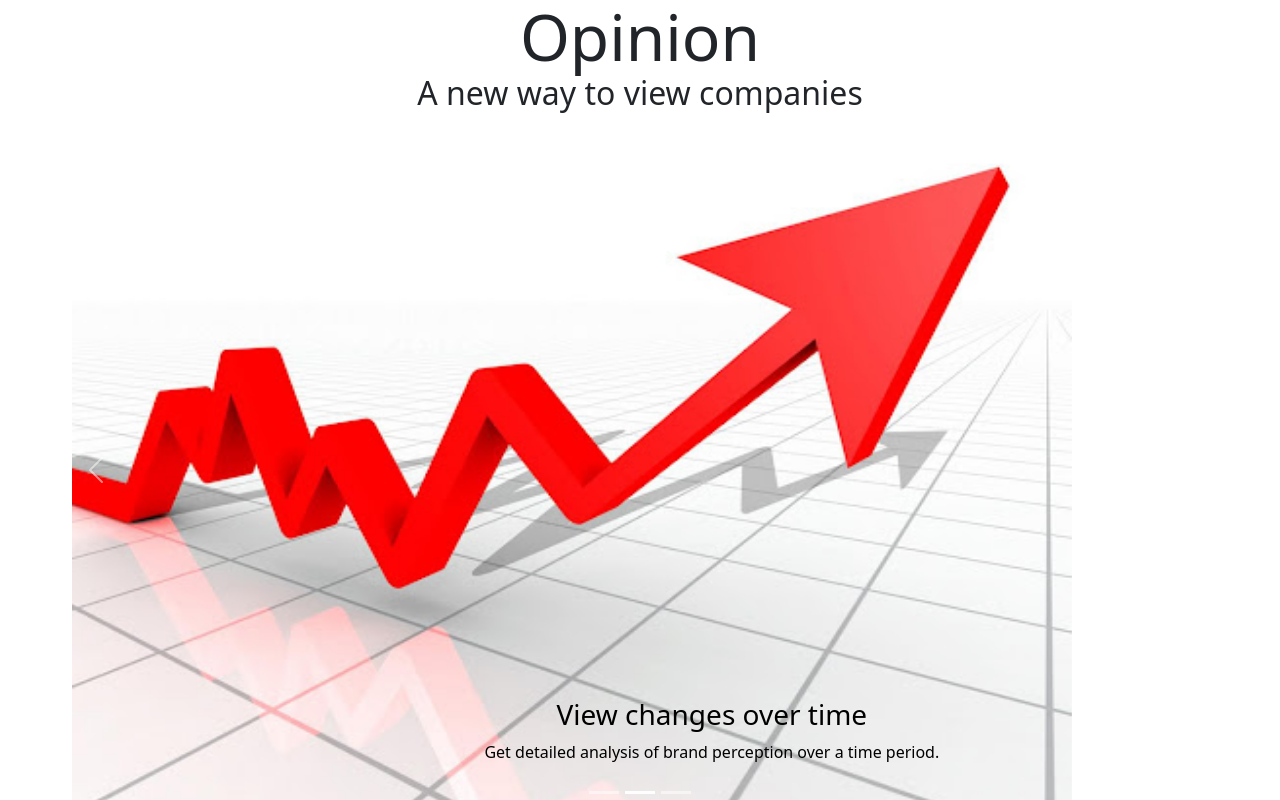
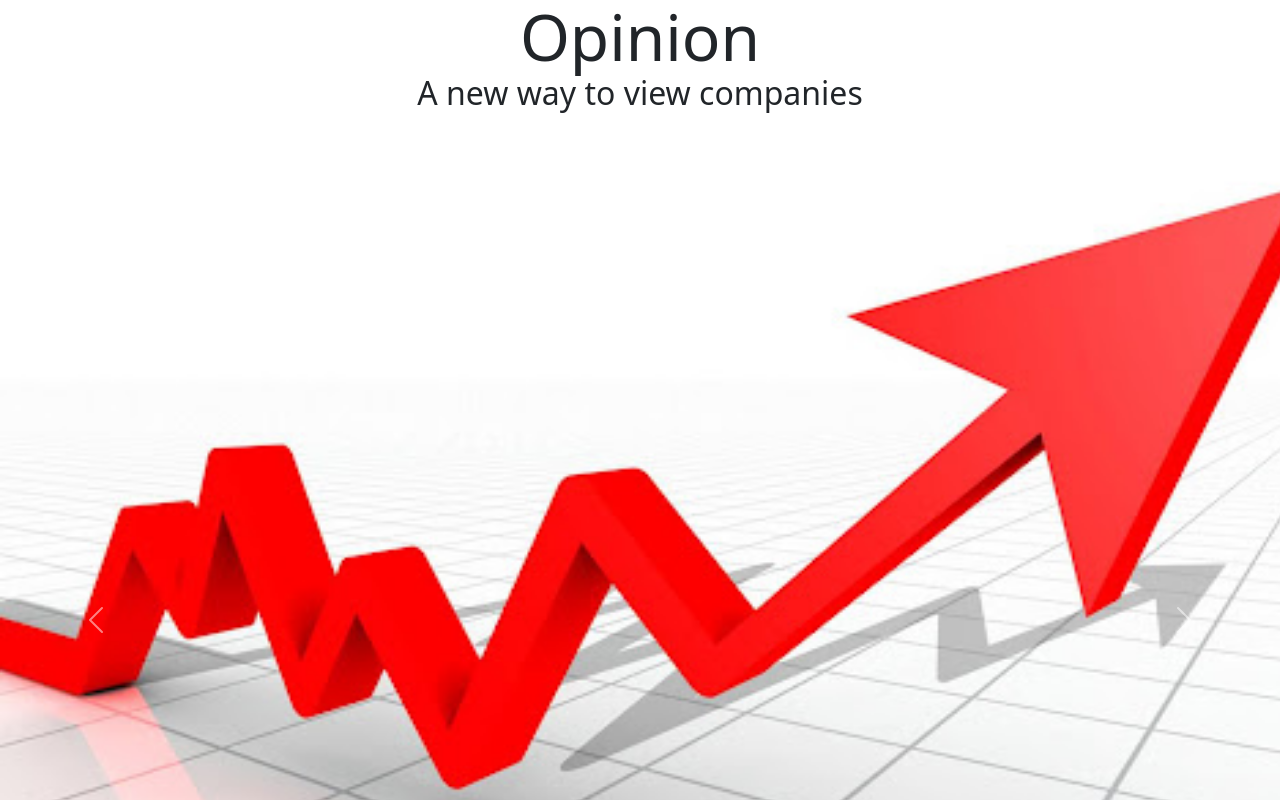
Before and after one commit to Hack-the-North-2021-Opinion/opinion, a Next.js app: page / in a window 1280 px wide. Shown: the top 800 px of the page. Built offline with nearby package versions, Linux system fonts and the light colour scheme.

Commit message:
image change

```diff
--- a/styles/Home.module.css
+++ b/styles/Home.module.css
@@ -25,8 +25,8 @@
     max-height: 500px;
   }
   .carousel {
-    width:1000px;
-    height:700px;
+    width:1400px;
+    height:1000px;
     justify-content: center;
     text-align: center;
   }
```
Also changed, not shown: public/meeting.png.
